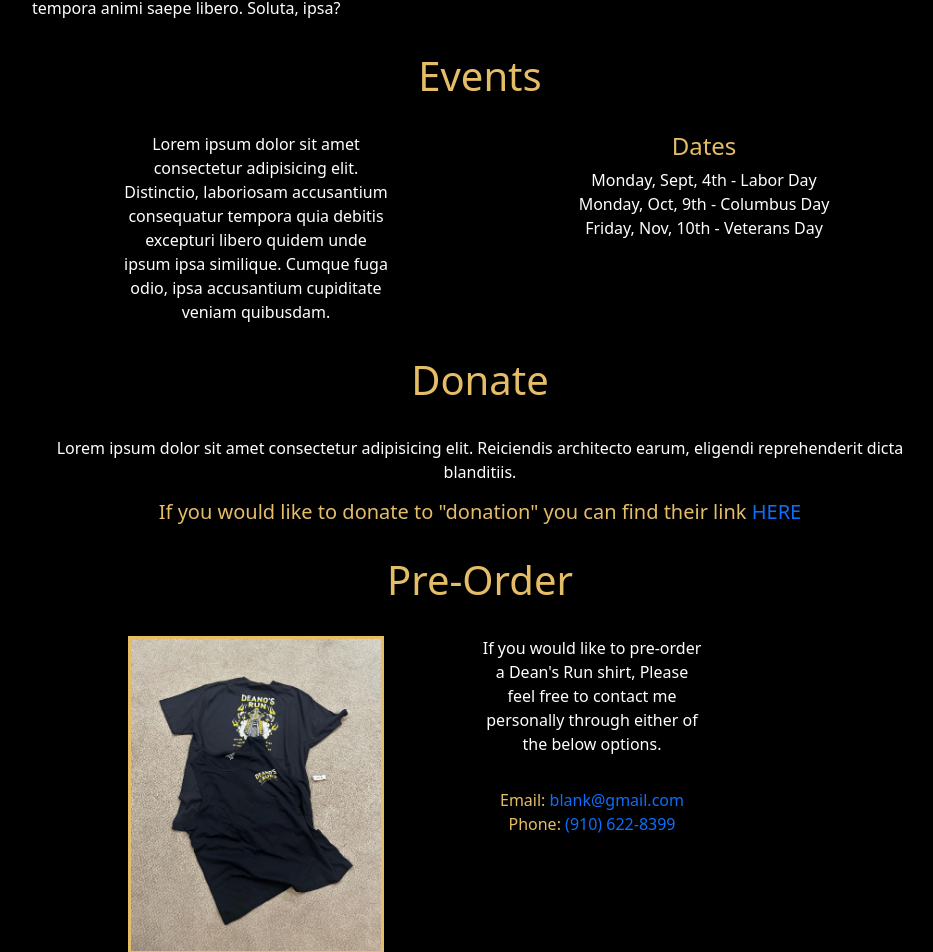
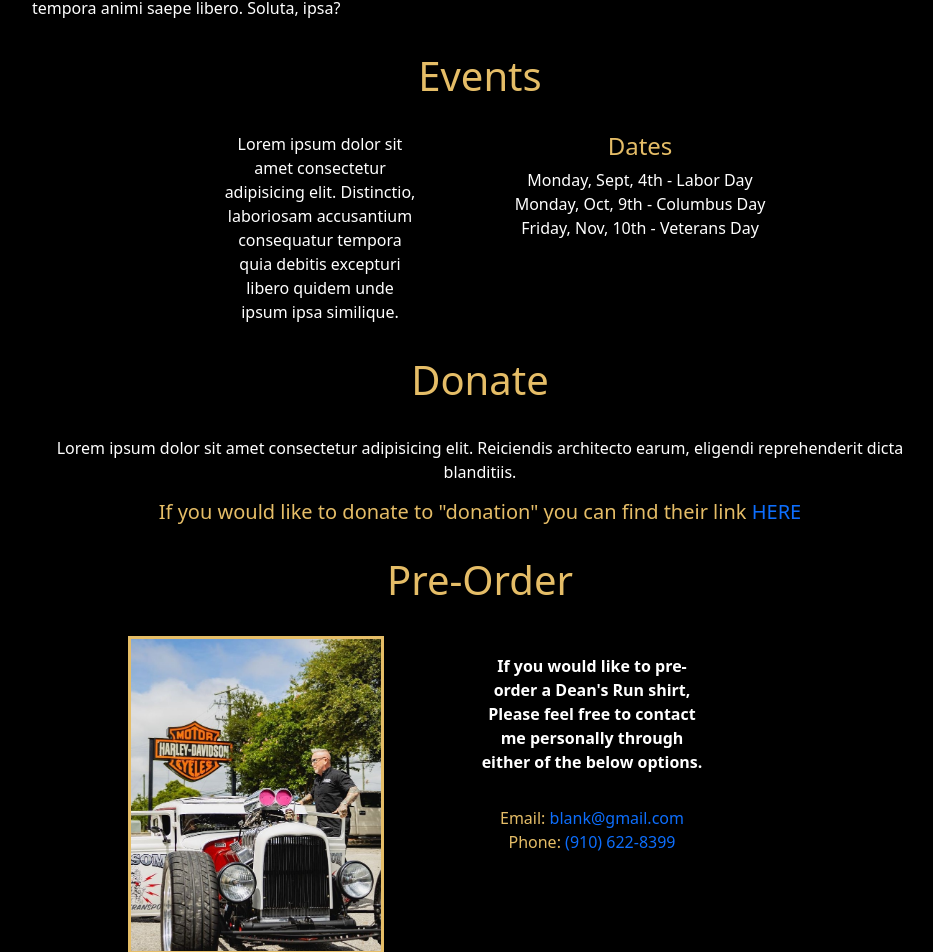
Before and after one commit to jnordan132/DeanosRun, a React (Vite) app: page / in a window 1280 px wide. Shown: the part 818-1770 px from the top of the page, without its empty margins (160-1093 px from the left). Built offline with nearby package versions, Linux system fonts and the light colour scheme.

Commit message:
gallary updated

```diff
--- a/src/components/Events/index.tsx
+++ b/src/components/Events/index.tsx
@@ -9,8 +9,7 @@ function Events() {
           <p>
             Lorem ipsum dolor sit amet consectetur adipisicing elit. Distinctio,
             laboriosam accusantium consequatur tempora quia debitis excepturi
-            libero quidem unde ipsum ipsa similique. Cumque fuga odio, ipsa
-            accusantium cupiditate veniam quibusdam.
+            libero quidem unde ipsum ipsa similique.
           </p>
         </div>
         <div className="dates">
--- a/src/components/Events/style.css
+++ b/src/components/Events/style.css
@@ -1,5 +1,5 @@
 .events {
-  width: 70%;
+  width: 50%;
   margin: 0 auto;
 }
 
--- a/src/components/PreOrder/style.css
+++ b/src/components/PreOrder/style.css
@@ -5,6 +5,7 @@
 
 .preOrder .flex {
   display: flex;
+  /* align-items: center; */
 }
 
 .shirtPreorder img {
@@ -28,11 +29,13 @@
 
 .flex .info {
   text-align: center;
+  margin-top: 2%;
 }
 
 .flex .info p {
   width: 50%;
   color: white;
+  font-weight: bold;
 }
 
 .shirtPreorder {
--- a/src/gallery.json
+++ b/src/gallery.json
@@ -6,7 +6,7 @@
     "image": "./assets/brand.jpg"
   },
   {
-    "image": "./assets/shirts.jpg"
+    "image": "./assets/hotrod.jpg"
   },
   {
     "image": "./assets/groupBike.jpg"
```
Also changed, not shown: public/assets/hotrod.jpg (added).
